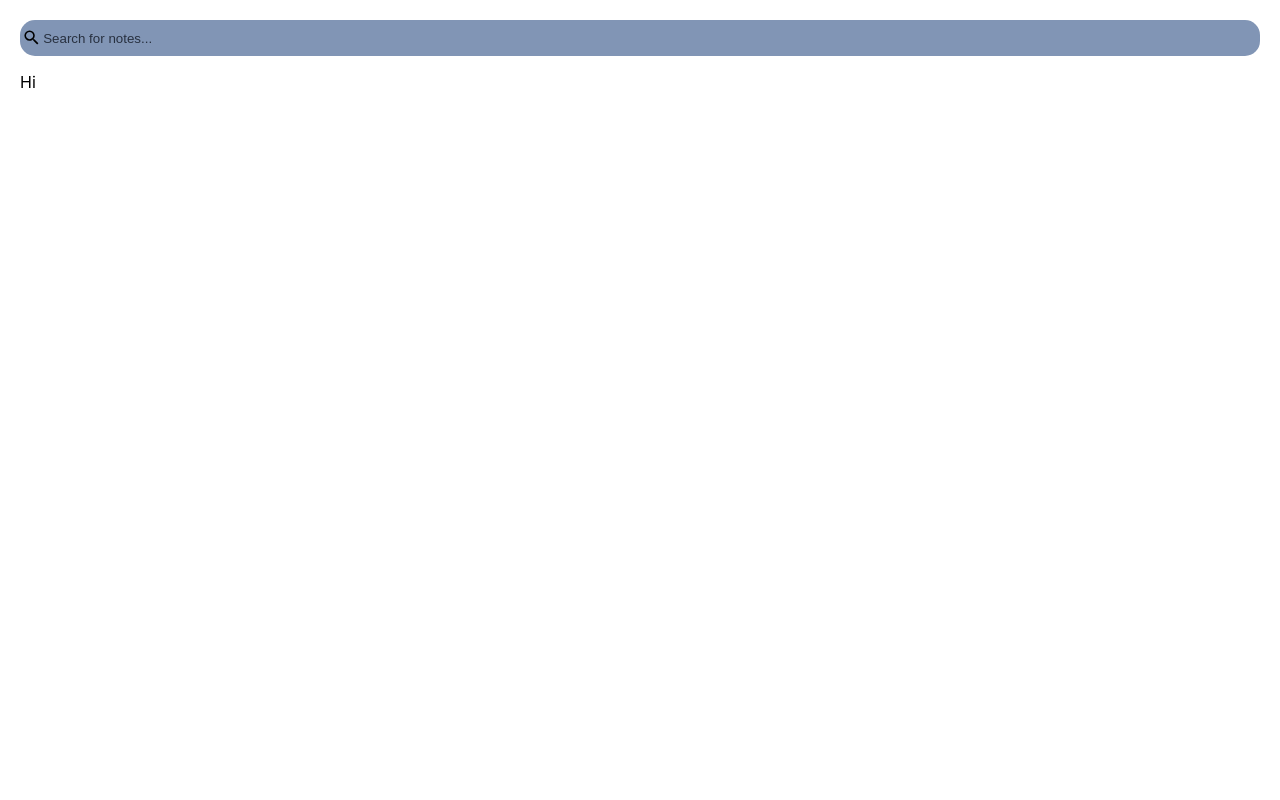
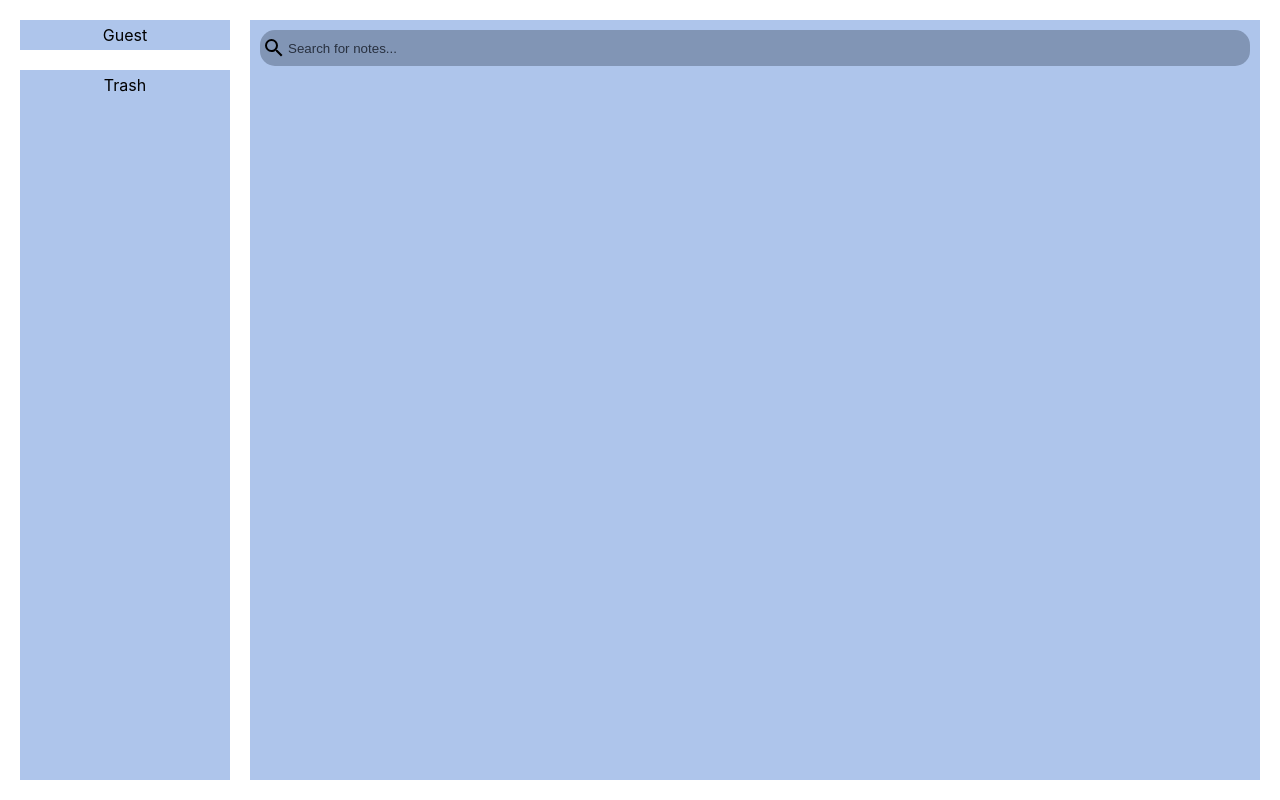
Before and after one commit to meesh3ll/cozyink, a React (Create React App) app in the folder cozy-ink/: page / in a window 1280 px wide. Built offline with nearby package versions, Linux system fonts and the light colour scheme.

Commit message:
implemented search bar

```diff
--- a/cozy-ink/src/App.js
+++ b/cozy-ink/src/App.js
@@ -1,20 +1,31 @@
 import './App.css';
 import {useState} from 'react';
 import {SearchBar} from './Search';
-import {NoteButton} from './NoteButton';
 
 function App() {
   const [searchInfo, setSearch] = useState('');
 
   return (
     <div>
-      <div>
-        <SearchBar  handleSearch = {setSearch}/>
+      <div className = "guest-bar">
+        Guest
       </div>
 
-      <div>
-        <NoteButton />
+      <div className = "trash-bar">
+        Trash
+        <div className = "tag-bar">
+
+        </div>
+
       </div>
+
+      <div className = "big-div">
+        <div>
+          <SearchBar  handleSearch = {setSearch}/>
+        </div>
+
+      </div>
+
     </div>
 
   );
--- a/cozy-ink/src/NoteButton.js
+++ /dev/null
@@ -1,11 +0,0 @@
-import React from 'react';
-import {useCollapse} from 'react-collapsed';
-import './App.css';
-//when you click on plus sign it'll generate a note
-function NoteButton() {
-    return(
-        <div>Hi</div>
-    );
-}
-
-export {NoteButton}
--- a/cozy-ink/src/Search.js
+++ b/cozy-ink/src/Search.js
@@ -4,7 +4,7 @@ import {MdSearch} from 'react-icons/md';
 const SearchBar = ({handleSearch}) => {
     return(
         <div className = "search-bar">
-            <MdSearch className = "search-icons" size = '1.2em'/>
+            <MdSearch className = "search-icons" size = '1.5em'/>
             <input onChange = {(event) => handleSearch(event.target.value)} type = "text" placeholder = "Search for notes..." />
         </div>
     );
```
